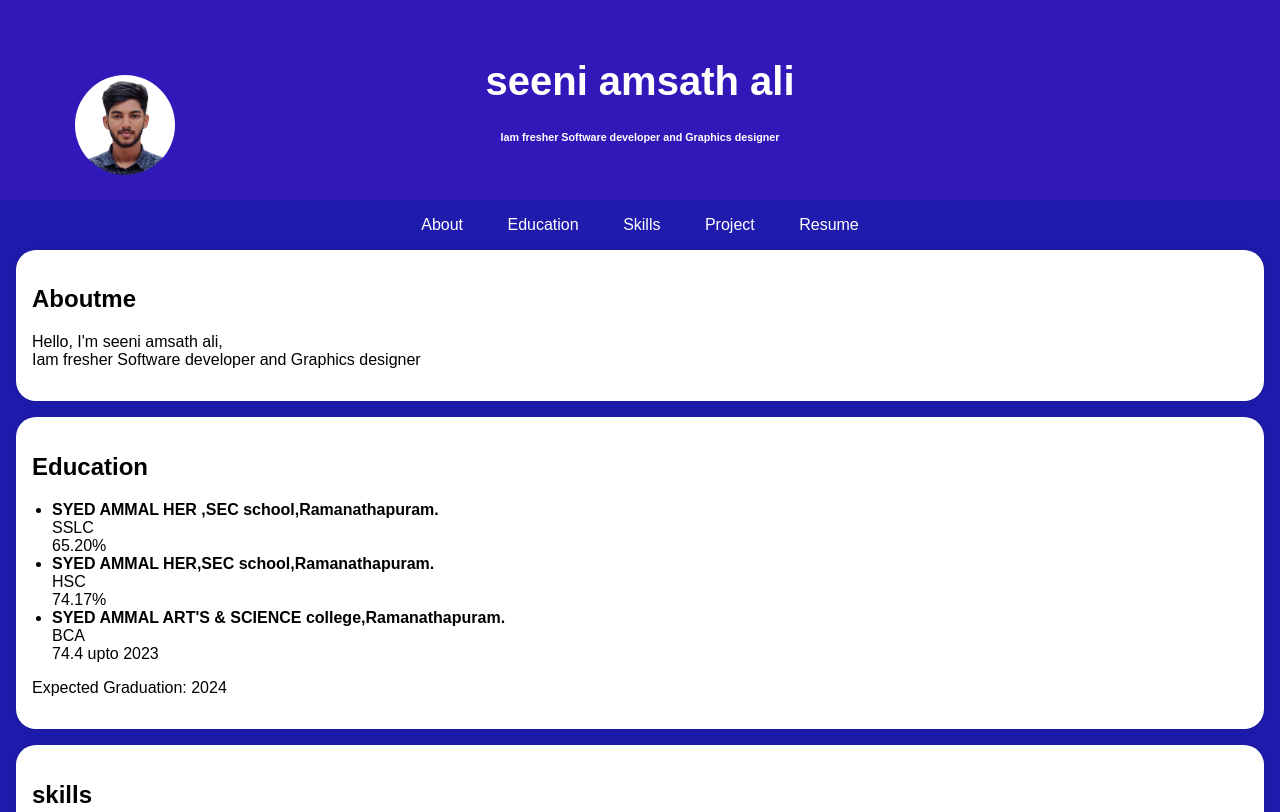
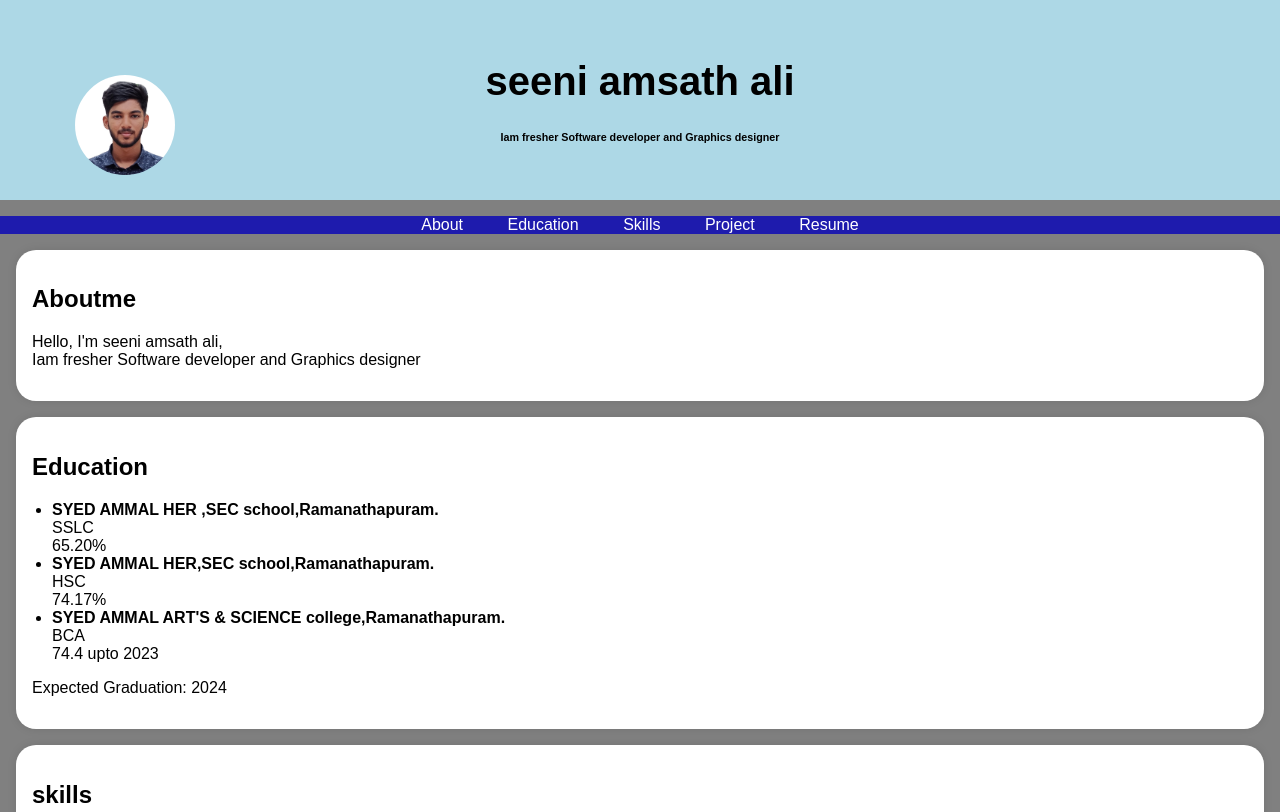
Before and after one commit to Amsath17/resume, a plain HTML site: page index.html in a window 1280 px wide. Shown: the top 812 px of the page. Drawn offline with Linux system fonts and the light colour scheme.

Commit message:
Update style.css

```diff
--- a/style.css
+++ b/style.css
@@ -2,12 +2,12 @@ body {
     font-family: Arial, sans-serif;
     margin: 0;
     padding: 0;
-    background-color:rgb(30, 27, 173);
+    background-color:grey;
 }
 
 header {
-    background-color:rgb(49, 25, 185);
-    color: rgb(255, 255, 255);
+    background-color:lightblue;
+    color:black;
     text-align: center;
     padding: 2rem 0;
     position: relative;
@@ -79,8 +79,8 @@ nav ul {
     footer{
         text-align: center;
         padding: 1rem 0;
-        background-color:rgb(92, 185, 25);
-        color:  rgb(255, 255, 255);
+        background-color:lightblue;
+        color:black;
 
     }
 
```
